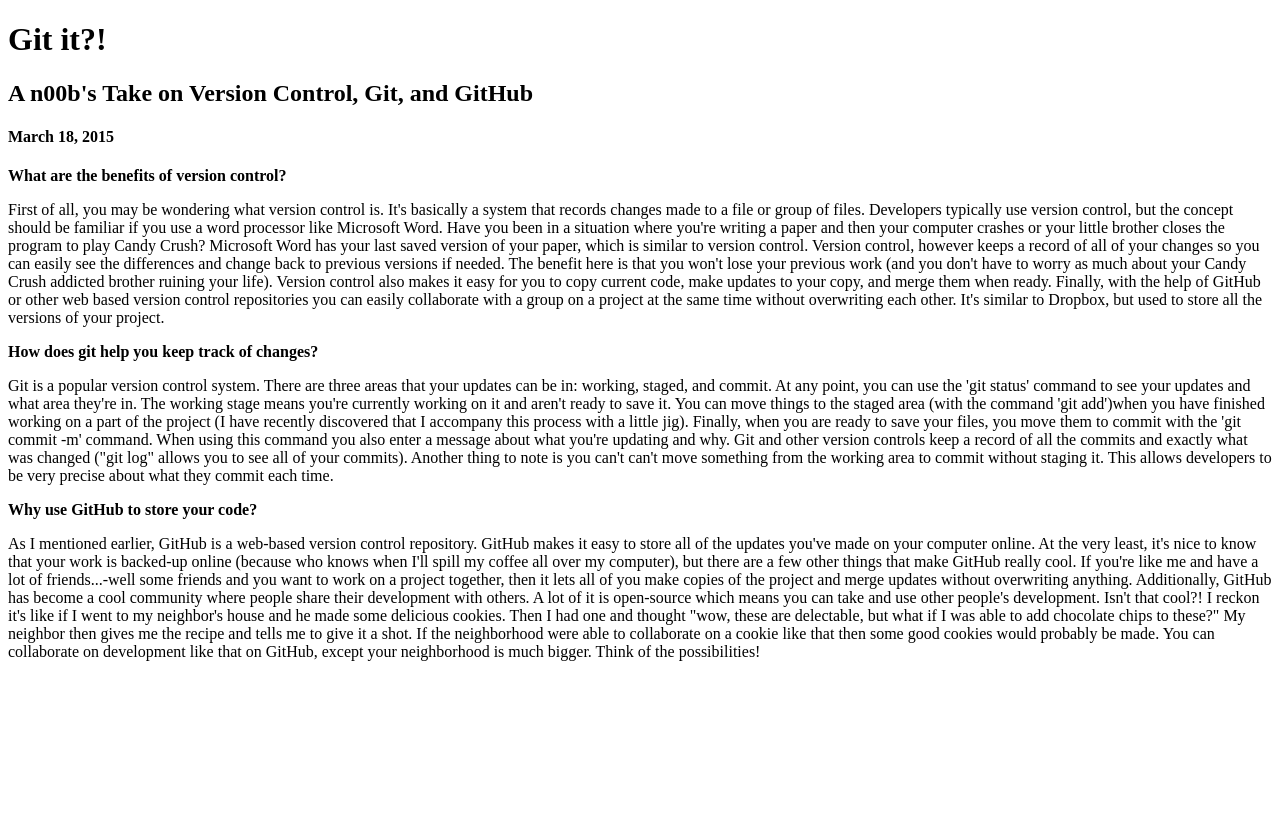
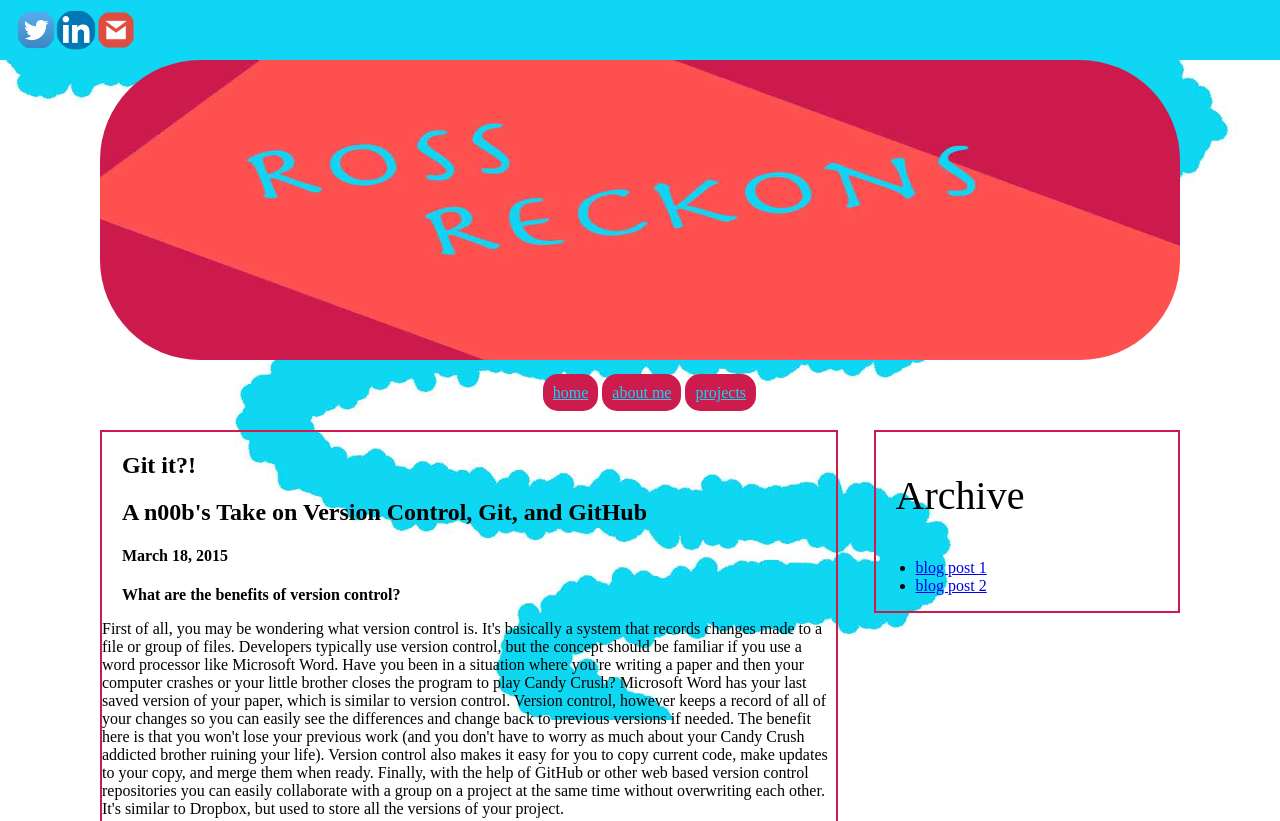
Before and after one commit to arosswilson/grapefruitricky.github.io, a plain HTML site: page blog/t1-git-blog.html in a window 1280 px wide. Shown: the top 821 px of the page. Before the commit the page ends 800 px from the top, so only its background shows below. Drawn offline with Linux system fonts and the light colour scheme.

Commit message:
updating old blog posts with template

```diff
--- a/blog/t1-git-blog.html
+++ b/blog/t1-git-blog.html
@@ -1,17 +1,35 @@
 <!DOCTYPE html>
+<html>
 <head>
-  <title>Git it?!</title>
+  <title>ross reckons</title>
   <meta charset="UTF-8">
-  <link rel="stylesheet" type="text/css" href="your-stylesheet-link-here.css">
+  <link rel="stylesheet" type="text/css" href="../stylesheets/blog-stylesheet.css">
 </head>
 
-<main>
-  <h1>Git it?!</h1>
-  <h2>A n00b's Take on Version Control, Git, and GitHub</h2>
-  <h4>March 18, 2015</h4>
+<body id="background" >
+  <div id="topfixed">
+   <img id="twitter" class="social" src="../imgs/twitter.png">
+   <img id="linkedin" class="social" src="../imgs/linkedin.png">
+   <img id="mail" class="social" src="../imgs/mail.png">
+  </div>
+  <div id="divone">
+   <img id="reckons" src="../imgs/header.jpg">
 
-  <section>
-    <p><b>What are the benefits of version control?</b></p>
+    <a class="nav" href="#">home</a>
+    <a class="nav" href="#">about me</a>
+    <a class="nav" href="#">projects</a>
+
+  </div>
+  <br><br><br><br><br><br>
+
+  <section id="post">
+  <h1 class="maintext">Git it?!</h1>
+  <h2 class="maintext">A n00b's Take on Version Control, Git, and GitHub</h2>
+  <h4 class="maintext">March 18, 2015</h4>
+
+
+    <p class="maintext">
+      <b>What are the benefits of version control?</b></p>
     <p>
       First of all, you may be wondering what version control is. It's basically a system that records changes made to a file or group of files. Developers typically use version control, but the concept should be familiar if you use a word processor like Microsoft Word. Have you been in a situation where you're writing a paper and then your computer crashes or your little brother closes the program to play Candy Crush? Microsoft Word has your last saved version of your paper, which is similar to version control. Version control, however keeps a record of all of your changes so you can easily see the differences and change back to previous versions if needed. The benefit here is that you won't lose your previous work (and you don't have to worry as much about your Candy Crush addicted brother ruining your life). Version control also makes it easy for you to copy current code, make updates to your copy, and merge them when ready. Finally, with the help of GitHub or other web based version control repositories you can easily collaborate with a group on a project at the same time without overwriting each other. It's similar to Dropbox, but used to store all the versions of your project.
     </p>
@@ -24,6 +42,15 @@
       As I mentioned earlier, GitHub is a web-based version control repository. GitHub makes it easy to store all of the updates you've made on your computer online. At the very least, it's nice to know that your work is backed-up online (because who knows when I'll spill my coffee all over my computer), but there are a few other things that make GitHub really cool. If you're like me and have a lot of friends...-well some friends and you want to work on a project together, then it lets all of you make copies of the project and merge updates without overwriting anything. Additionally, GitHub has become a cool community where people share their development with others. A lot of it is open-source which means you can take and use other people's development. Isn't that cool?! I reckon it's like if I went to my neighbor's house and he made some delicious cookies. Then I had one and thought "wow, these are delectable, but what if I was able to add chocolate chips to these?" My   neighbor then gives me the recipe and tells me to give it a shot. If the neighborhood were able to collaborate on a cookie like that then some good cookies would probably be made. You can collaborate on development like that on GitHub, except your neighborhood is much bigger. Think of the possibilities!
     </p>
 
-      <!-- copy and paste as many sections as you want to add paragraphs -->
+
   </section>
-</main>
+
+  <section id="blogs">
+   <p id="archive"> Archive</p>
+   <ul>
+    <li><a href="#">blog post 1</a></li>
+    <li><a href="#">blog post 2</a></li>
+   </ul>
+  </section>
+</body>
+</html>
```
Also changed, not shown: blog/c1-chefs-kitchen.html (+37 -10 lines).
